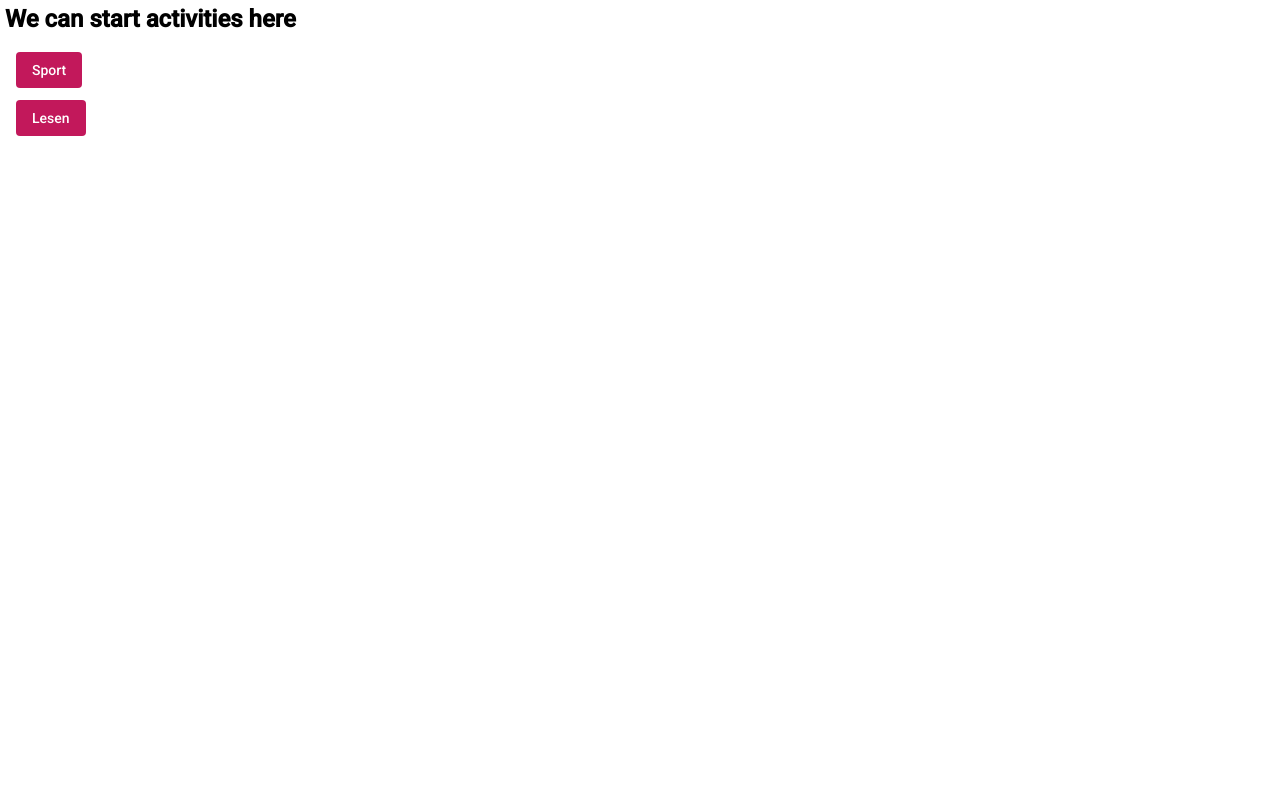
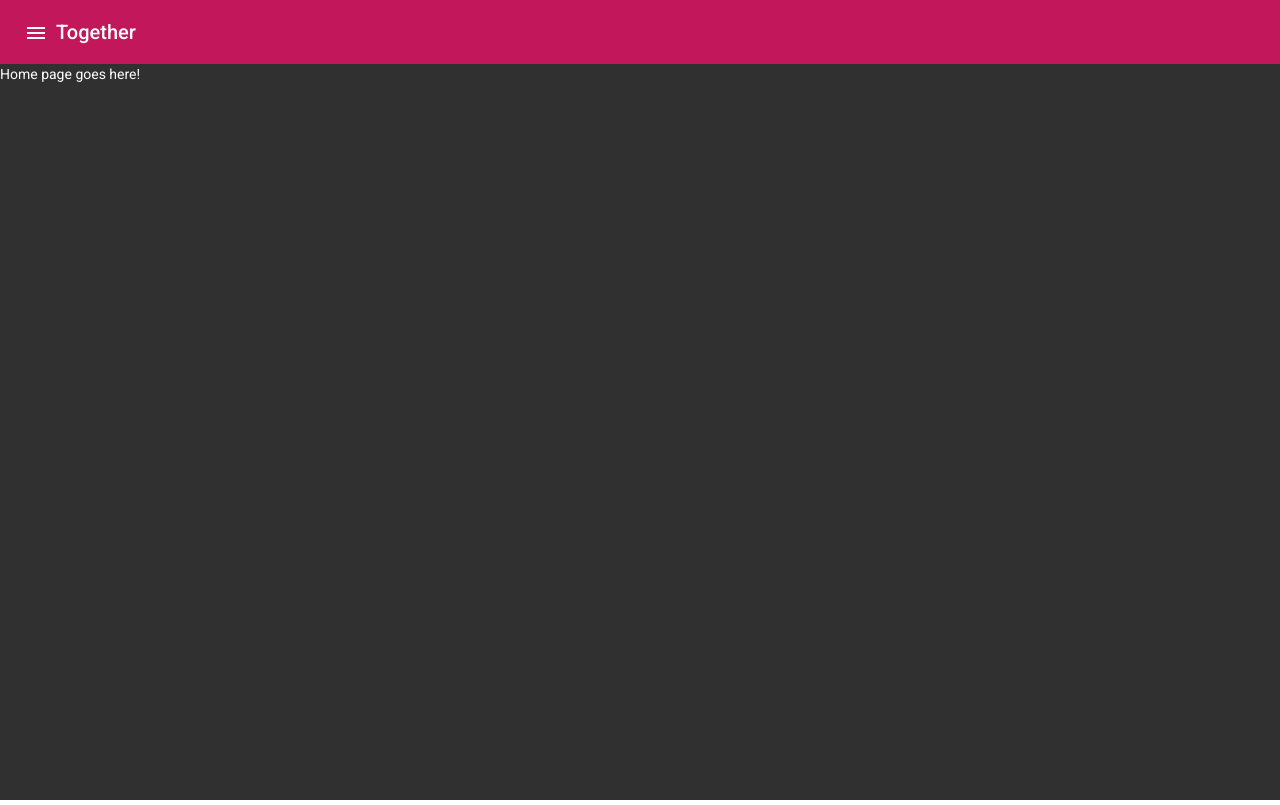
Before and after one commit to femigr/Do-It-Together_frontend, an Angular app in the folder my-app/: page /home in a window 1280 px wide. Before the commit this address led to /. Built offline with nearby package versions, Linux system fonts and the light colour scheme.

Commit message:
Finalized first draft of navigation menu

```diff
--- a/my-app/src/app/app-routing.module.ts
+++ b/my-app/src/app/app-routing.module.ts
@@ -1,8 +1,14 @@
 import { NgModule } from '@angular/core';
 import { Routes, RouterModule } from '@angular/router';
+import { HomeComponent } from './home/home.component';
+import { CreateActivityComponent } from './create-activity/create-activity.component';
 
 
-const routes: Routes = [];
+const routes: Routes = [
+  { path: 'home', component: HomeComponent },
+  { path: 'create-activity', component: CreateActivityComponent },
+  { path: '**', redirectTo: 'home', pathMatch: 'full' }
+];
 
 @NgModule({
   imports: [RouterModule.forRoot(routes)],
--- a/my-app/src/app/app.component.html
+++ b/my-app/src/app/app.component.html
@@ -1,2 +1,3 @@
-<router-outlet></router-outlet>
-<app-create-activity></app-create-activity>
+<div class="mat-app-background basic-container">
+  <app-responsive-side-menu>Loading</app-responsive-side-menu>
+</div>
--- /dev/null
+++ b/my-app/src/app/home/home.component.html
@@ -0,0 +1 @@
+<p>Home page goes here!</p>
--- /dev/null
+++ b/my-app/src/app/home/home.component.ts
@@ -0,0 +1,15 @@
+import { Component, OnInit } from '@angular/core';
+
+@Component({
+  selector: 'app-home',
+  templateUrl: './home.component.html',
+  styleUrls: ['./home.component.scss']
+})
+export class HomeComponent implements OnInit {
+
+  constructor() { }
+
+  ngOnInit(): void {
+  }
+
+}
--- /dev/null
+++ b/my-app/src/app/responsive-side-menu/responsive-side-menu.component.html
@@ -0,0 +1,25 @@
+<div class="container" [class.is-mobile]="mobileQuery.matches">
+  <mat-toolbar color="primary" class="toolbar">
+    <button mat-icon-button (click)="snav.toggle()">
+      <mat-icon>menu</mat-icon>
+    </button>
+    <h1>Together</h1>
+  </mat-toolbar>
+
+  <mat-sidenav-container class="sidenav-container"
+                         [style.marginTop.px]="mobileQuery.matches ? 56 : 0">
+    <mat-sidenav #snav [mode]="mobileQuery.matches ? 'over' : 'side'"
+                 [fixedInViewport]="mobileQuery.matches" fixedTopGap="56">
+      <mat-nav-list>
+        <a mat-list-item
+        [routerLink]="navigationItem.routerLink"
+        *ngFor="let navigationItem of navigationItems">{{ navigationItem.label }}</a>
+      </mat-nav-list>
+    </mat-sidenav>
+
+    <mat-sidenav-content>
+      <router-outlet></router-outlet>
+    </mat-sidenav-content>
+
+  </mat-sidenav-container>
+</div>
--- /dev/null
+++ b/my-app/src/app/responsive-side-menu/responsive-side-menu.component.scss
@@ -0,0 +1,27 @@
+.container {
+    display: flex;
+    flex-direction: column;
+    position: absolute;
+    top: 0;
+    bottom: 0;
+    left: 0;
+    right: 0;
+}
+
+.is-mobile .toolbar {
+        position: fixed;
+        /* Make sure the toolbar will stay on top of the content as it scrolls past. */
+        z-index: 2;
+}
+
+.sidenav-container {
+    /* When the sidenav is not fixed, stretch the sidenav container to fill the available space. This
+       causes `<mat-sidenav-content>` to act as our scrolling element for desktop layouts. */
+    flex: 1;
+  }
+
+  .is-mobile .sidenav-container {
+    /* When the sidenav is fixed, don't constrain the height of the sidenav container. This allows the
+       `<body>` to be our scrolling element for mobile layouts. */
+    flex: 1 0 auto;
+  }
--- /dev/null
+++ b/my-app/src/app/responsive-side-menu/responsive-side-menu.component.ts
@@ -0,0 +1,30 @@
+import { Component, ChangeDetectorRef, OnDestroy } from '@angular/core';
+import { MediaMatcher } from '@angular/cdk/layout';
+
+@Component({
+  selector: 'app-responsive-side-menu',
+  templateUrl: './responsive-side-menu.component.html',
+  styleUrls: ['./responsive-side-menu.component.scss']
+})
+export class ResponsiveSideMenuComponent implements OnDestroy  {
+  mobileQuery: MediaQueryList;
+
+  navigationItems = [
+    { label: 'Feed', routerLink: 'home'},
+    { label: 'Aktivität erstellen', routerLink: 'create-activity'}
+  ];
+
+  private _mobileQueryListener: () => void;
+
+  constructor(changeDetectorRef: ChangeDetectorRef, media: MediaMatcher) {
+    this.mobileQuery = media.matchMedia('(max-width: 600px)');
+    this._mobileQueryListener = () => changeDetectorRef.detectChanges();
+    this.mobileQuery.addListener(this._mobileQueryListener);
+  }
+
+  ngOnDestroy(): void {
+    this.mobileQuery.removeListener(this._mobileQueryListener);
+  }
+
+  shouldRun = [/(^|\.)plnkr\.co$/, /(^|\.)stackblitz\.io$/].some(h => h.test(window.location.host));
+}
```
Also changed, not shown: my-app/src/app/app.module.ts (+13 -1 lines), my-app/src/app/home/home.component.scss (added), 2 other files (tests, documents, lock files or other folders).
